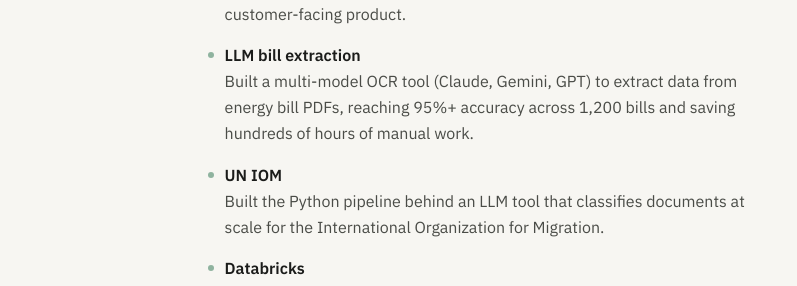
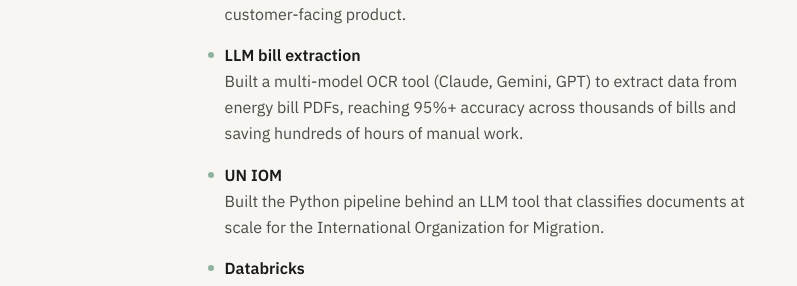
Before and after one commit to josh-mackenzie/josh-mackenzie.github.io, a Jekyll site: the page built from docs/index.markdown, in a window 1280 px wide and 900 px high, scrolled down 641 px. Shown: the part 189-475 px from the top of the window, without its empty margins (241-1038 px from the left). Built offline with Jekyll 4.4.1, drawn with Linux system fonts in a browser that asks for light colours.

Commit message:
Update bill extraction figure to thousands of bills
Co-Authored-By: Claude Opus 5.5 <noreply@anthropic.com>
Claude-Session: https://claude.ai/code/session_014TEWcN2piyR6cBKUbje4YA

```diff
--- a/docs/_data/cv.yml
+++ b/docs/_data/cv.yml
@@ -36,7 +36,7 @@ experience:
       - label: Data engine
         text: Designed and built the core data platform from scratch, ingesting multi-source data, transforming it with dbt and DuckDB, and feeding the customer-facing product.
       - label: LLM bill extraction
-        text: Built a multi-model OCR tool (Claude, Gemini, GPT) to extract data from energy bill PDFs, reaching 95%+ accuracy across 1,200 bills and saving hundreds of hours of manual work.
+        text: Built a multi-model OCR tool (Claude, Gemini, GPT) to extract data from energy bill PDFs, reaching 95%+ accuracy across thousands of bills and saving hundreds of hours of manual work.
       - label: UN IOM
         text: Built the Python pipeline behind an LLM tool that classifies documents at scale for the International Organization for Migration.
       - label: Databricks
```
Also changed, not shown: 1 other file.
